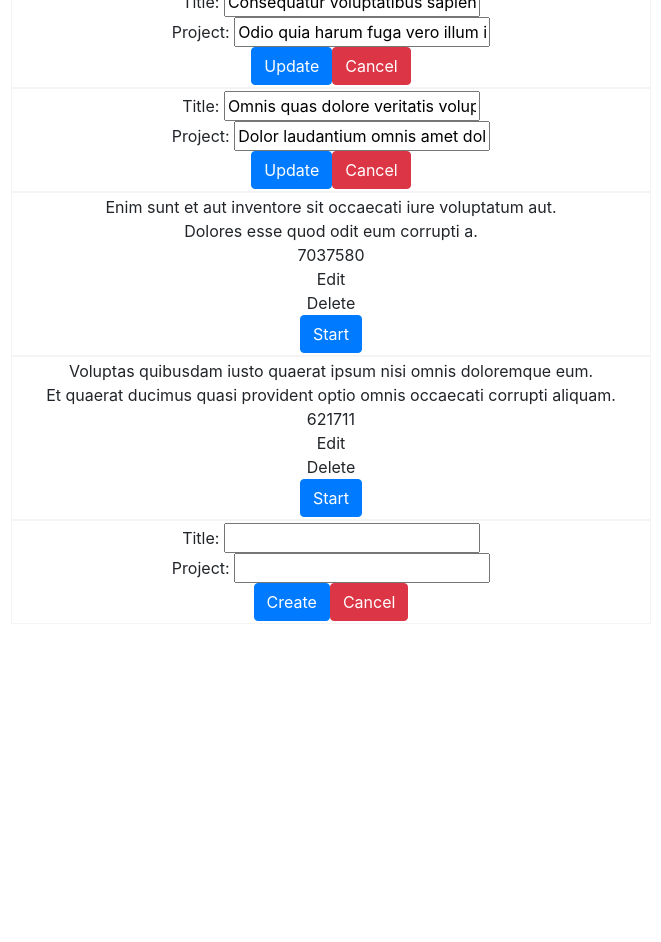
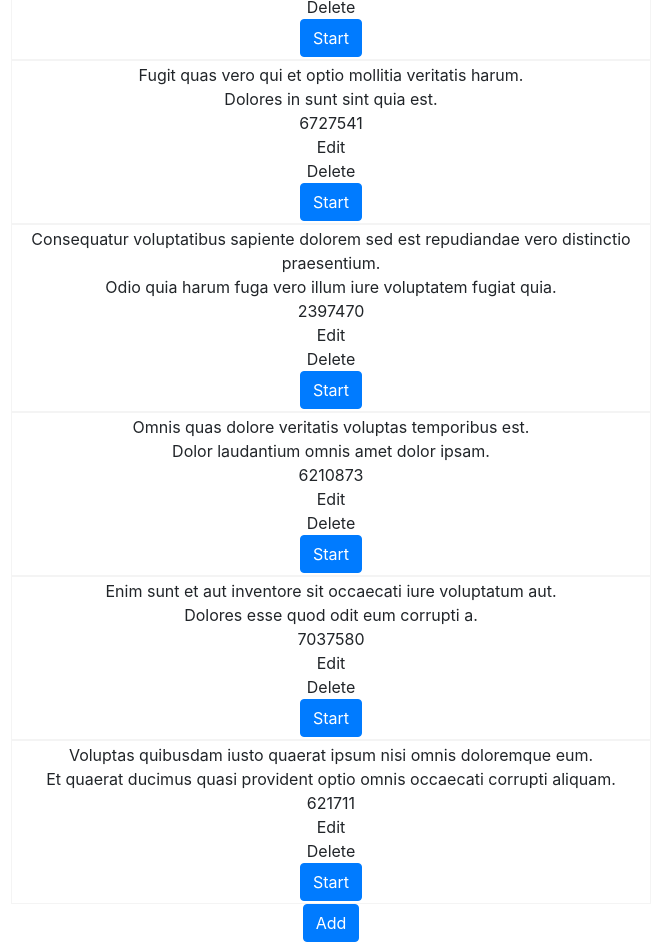
Before and after one commit to tamlt2704/2020, a React (Create React App) app in the folder full-stack-react/02_time_logging_app/: page / in a window 1280 px wide. Shown: the part 760-1702 px from the top of the page, without its empty margins (309-970 px from the left). Before the commit the page ends 1384 px from the top, so only its background shows below. Built offline with nearby package versions, Linux system fonts and the light colour scheme.

Commit message:
use state in app

```diff
--- a/full-stack-react/02_time_logging_app/src/App.js
+++ b/full-stack-react/02_time_logging_app/src/App.js
@@ -42,8 +42,11 @@ class EditableTimerList extends Component {
 }
 
 class EditableTimer extends Component {
+    state = {
+        editFormOpen: false
+    }
     render() {
-        if (this.props.editFormOpen) {
+        if (this.state.editFormOpen) {
             return (<TimerForm {...this.props} />)
         } else {
             return (<Timer {...this.props} /> )
@@ -52,12 +55,37 @@ class EditableTimer extends Component {
 }
 
 class TimerForm extends Component {
+    state = {
+        title: this.props.title || '',
+        project: this.props.project || '',
+    }
+
+    handleTitleChange = (e) => {
+        this.setState({
+            title: e.target.value
+        });
+    }
+
+    handleProjectChange = (e) => {
+        this.setState({
+            title: e.target.value
+        });
+    }
+
     render() {
         const submitText = this.props.title ? 'Update' : 'Create';
         return (
             <div className='timer-form'>
-                Title: <input type="text" defaultValue={this.props.title} /> <br/>
-                Project: <input type="text" defaultValue={this.props.project} /> <br/>
+                Title: <input
+                            type="text"
+                            defaultValue={this.state.title}
+                            onChange={this.handleTitleChange}
+                        /> <br/>
+                Project: <input
+                            type="text"
+                            defaultValue={this.state.project}
+                            onChange={this.handleProjectChange}
+                        /> <br/>
                 <div className='btn btn-primary'> {submitText} </div>
                 <div className='btn btn-danger'> Cancel </div>
             </div>
@@ -82,13 +110,25 @@ class Timer extends Component {
 }
 
 class ToogleableTimerForm extends Component {
+    state = {
+        isOpen: false,
+    }
+
+    handleFormOpen = () => {
+        this.setState({
+            isOpen: true
+        });
+    }
     render() {
-        if (this.props.isOpen) {
+        if (this.state.isOpen) {
             return ( <TimerForm />);
         } else {
             return (
                 <div>
-                    <div className='btn btn-primary'>
+                    <div
+                        className='btn btn-primary'
+                        onClick={this.handleFormOpen}
+                    >
                         Add
                     </div>
                 </div>
```
